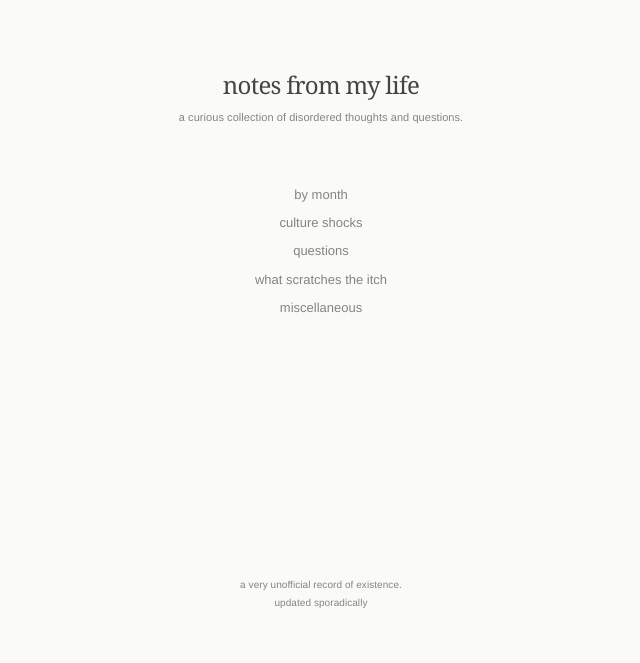
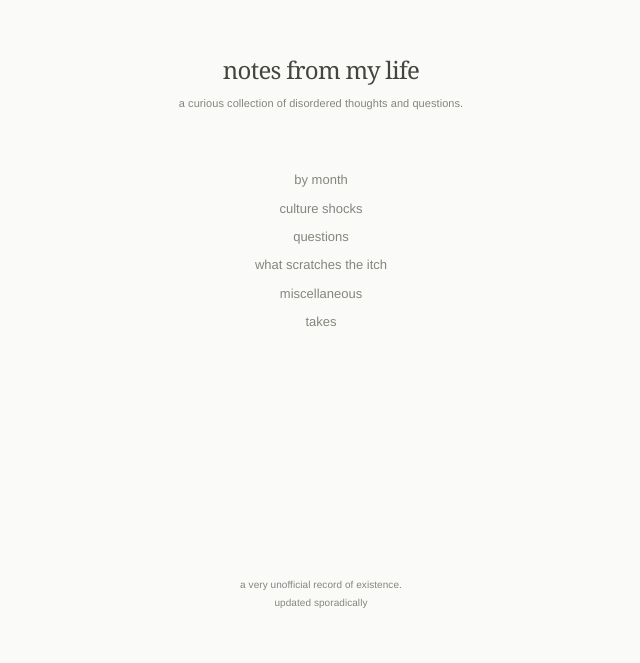
Before and after one commit to emc-squared/mythoughts, a plain HTML site: page index.html in a window 1280 px wide. Shown: the part 137-800 px from the top of the page, without its empty margins (319-959 px from the left). Drawn offline with Linux system fonts and the light colour scheme.

Commit message:
Create takes collection and refine music observations

```diff
--- a/index.html
+++ b/index.html
@@ -20,6 +20,7 @@
         <button class="nav-link" data-page="questions">questions</button>
         <button class="nav-link" data-page="itch">what scratches the itch</button>
         <button class="nav-link" data-page="miscellaneous">miscellaneous</button>
+        <button class="nav-link" data-page="takes">takes</button>
       </nav>
     </div>
     <footer class="home-footer"><p>a very unofficial record of existence.</p><p>updated sporadically</p></footer>
@@ -35,7 +36,7 @@
 <script src="data.js"></script>
 <script>
 const archive = window.ARCHIVE_DATA || {months:{},culture:[],questions:[],itch:[]};
-const labels={month:'by month',culture:'culture shocks',questions:'questions',itch:'what scratches the itch',miscellaneous:'miscellaneous'};
+const labels={month:'by month',culture:'culture shocks',questions:'questions',itch:'what scratches the itch',miscellaneous:'miscellaneous',takes:'takes'};
 let state={page:'home',month:Object.keys(archive.months)[0] || 'october',style:'slip'};
 const home=document.querySelector('#home'),collection=document.querySelector('#collection'),content=document.querySelector('#content'),toggle=null;
 function node(tag,cls,txt){const e=document.createElement(tag);if(cls)e.className=cls;if(txt!==undefined)e.textContent=txt;return e;}
```
